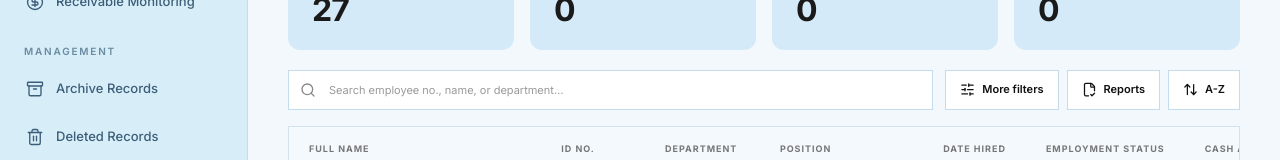
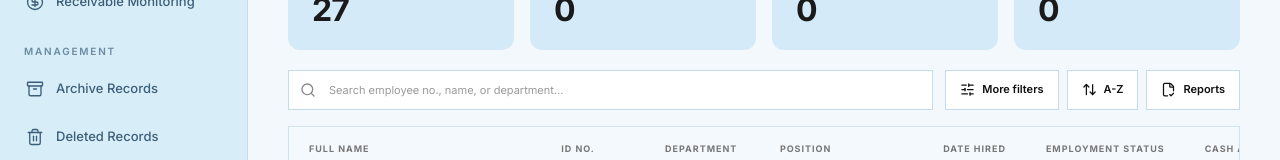
Before and after one commit to seven-err/oasis, a React (Vite) app in the folder frontend/: page / in a window 1280 px wide. Both pictures are taken after a click on the button "Employee Alphalist". Shown: the part 327-487 px from the top of the page. Built offline with nearby package versions, Linux system fonts and the light colour scheme.

Commit message:
updated report placement

```diff
--- a/frontend/src/App.tsx
+++ b/frontend/src/App.tsx
@@ -779,7 +779,7 @@ function App() {
           </div>
         </header>
 
-        <main key={page} className="page-view-enter mx-auto w-full max-w-[1600px] overflow-x-hidden px-4 py-6 sm:px-5 sm:py-8 md:px-8 lg:px-10 lg:py-10">
+        <main key={page} className="page-view-enter mx-auto w-full max-w-[1600px] overflow-x-clip px-4 py-6 sm:px-5 sm:py-8 md:px-8 lg:px-10 lg:py-10">
           <PageHeading page={page} onAdd={requestAdd} />
           {page === "dashboard" && (
             <Dashboard
@@ -1558,9 +1558,6 @@ function RegisterTools({
         <button type="button" className="secondary-btn w-full sm:w-auto" aria-expanded={showFilters} aria-controls="employee-filter-panel" onClick={() => setShowFilters((visible) => !visible)}>
           <SlidersHorizontal size={15} /> {showFilters ? "Hide filters" : "More filters"}
         </button>
-        <button type="button" className="secondary-btn w-full sm:w-auto" aria-expanded={showReports} aria-controls="employee-report-panel" onClick={() => setShowReports((visible) => !visible)}>
-          <FileCheck2 size={15} /> Reports
-        </button>
       <button
         type="button"
         onClick={onToggleSort}
@@ -1569,6 +1566,9 @@ function RegisterTools({
       >
         <ArrowUpDown size={15} /> {sortDirection === "asc" ? "A-Z" : "Z-A"}
       </button>
+        <button type="button" className="secondary-btn w-full sm:w-auto" aria-expanded={showReports} aria-controls="employee-report-panel" onClick={() => setShowReports((visible) => !visible)}>
+          <FileCheck2 size={15} /> Reports
+        </button>
       </div>
     </div>
     {showFilters && (
@@ -1627,7 +1627,7 @@ export function EmployeeRegister({
     { label: "Contractual", icon: Users },
   ] as const;
   return (
-    <div className="w-full max-w-full space-y-5 overflow-x-hidden">
+    <div className="w-full max-w-full space-y-5 overflow-x-clip">
       <SummaryStatCards
         items={[
           {
--- a/frontend/src/index.css
+++ b/frontend/src/index.css
@@ -1,5 +1,23 @@
 @import url("https://fonts.googleapis.com/css2?family=Inter:wght@400;500;600;700&display=swap");
 @import "tailwindcss";
+
+@layer base {
+  @media screen {
+    html,
+    body,
+    .oasis-content,
+    main.page-view-enter {
+      scrollbar-width: none;
+    }
+
+    html::-webkit-scrollbar,
+    body::-webkit-scrollbar,
+    .oasis-content::-webkit-scrollbar,
+    main.page-view-enter::-webkit-scrollbar {
+      display: none;
+    }
+  }
+}
 
 @page {
   size: portrait;
--- a/frontend/src/modules/checks/CheckMonitoring.tsx
+++ b/frontend/src/modules/checks/CheckMonitoring.tsx
@@ -39,7 +39,7 @@ export function CheckMonitoring({ notify, createSignal = 0, initialRecordId, onR
       : undefined;
 
   const renderView = (content?: ReactNode) => (
-    <div className="w-full max-w-full overflow-x-hidden">
+    <div className="w-full max-w-full overflow-x-clip">
       <div hidden={view.mode !== "register"} className="record-view-enter">
         <CheckRegister
           records={records}
--- a/frontend/src/modules/checks/CheckRegister.tsx
+++ b/frontend/src/modules/checks/CheckRegister.tsx
@@ -194,7 +194,7 @@ export function CheckRegister({
     ) : null;
 
   return (
-    <div className="w-full max-w-full space-y-5 overflow-x-hidden">
+    <div className="w-full max-w-full space-y-5 overflow-x-clip">
       {deleting && (
         <DeleteConfirmationDialog
           recordLabel={`Check ${deleting.checkNumber}`}
@@ -268,9 +268,6 @@ export function CheckRegister({
                 <SlidersHorizontal size={15} />
                 {showFilters ? "Hide filters" : "More filters"}
               </button>
-              <button type="button" onClick={onOpenReports} className="secondary-btn w-full sm:w-auto">
-                <FileCheck2 size={15} /> Reports
-              </button>
               <button
                 className="secondary-btn w-full sm:w-auto"
                 type="button"
@@ -282,6 +279,9 @@ export function CheckRegister({
               >
                 <ArrowUpDown size={15} />
                 {sort.key === "payeeName" && sort.direction === "desc" ? "Z-A" : "A-Z"}
+              </button>
+              <button type="button" onClick={onOpenReports} className="secondary-btn w-full sm:w-auto">
+                <FileCheck2 size={15} /> Reports
               </button>
             </div>
           </div>
--- a/frontend/src/modules/payables/PayableMonitoring.tsx
+++ b/frontend/src/modules/payables/PayableMonitoring.tsx
@@ -44,7 +44,7 @@ export function PayableMonitoring({
       : undefined;
 
   const renderView = (content?: ReactNode) => (
-    <div className="w-full max-w-full overflow-x-hidden">
+    <div className="w-full max-w-full overflow-x-clip">
       <div hidden={view.mode !== "register"} className="record-view-enter">
         <PayableRegister
           records={records}
--- a/frontend/src/modules/payables/PayableRegister.tsx
+++ b/frontend/src/modules/payables/PayableRegister.tsx
@@ -239,7 +239,7 @@ export function PayableRegister({
     ) : null;
 
   return (
-    <div className="w-full max-w-full space-y-5 overflow-x-hidden">
+    <div className="w-full max-w-full space-y-5 overflow-x-clip">
       {deleting && (
         <DeleteConfirmationDialog
           recordLabel={`Payable ${deleting.invoiceNumber}`}
@@ -402,9 +402,6 @@ export function PayableRegister({
                 <SlidersHorizontal size={15} />
                 {showFilters ? "Hide filters" : "More filters"}
               </button>
-              <button type="button" onClick={onOpenReports} className="secondary-btn w-full sm:w-auto">
-                <FileText size={15} /> Reports
-              </button>
               {user.permissions.manageCategories && (
                 <button type="button" onClick={() => setShowCategories((visible) => !visible)} className="secondary-btn w-full sm:w-auto">
                   Categories
@@ -421,6 +418,9 @@ export function PayableRegister({
               >
                 <ArrowUpDown size={15} />
                 {sort.key === "payeeName" && sort.direction === "desc" ? "Z-A" : "A-Z"}
+              </button>
+              <button type="button" onClick={onOpenReports} className="secondary-btn w-full sm:w-auto">
+                <FileText size={15} /> Reports
               </button>
             </div>
           </div>
--- a/frontend/src/modules/receivables/ReceivableMonitoring.tsx
+++ b/frontend/src/modules/receivables/ReceivableMonitoring.tsx
@@ -44,7 +44,7 @@ export function ReceivableMonitoring({
       : undefined;
 
   const renderView = (content?: ReactNode) => (
-    <div className="w-full max-w-full overflow-x-hidden">
+    <div className="w-full max-w-full overflow-x-clip">
       <div hidden={view.mode !== "register"} className="record-view-enter">
         <ReceivableRegister
           records={records}
--- a/frontend/src/modules/receivables/ReceivableRegister.tsx
+++ b/frontend/src/modules/receivables/ReceivableRegister.tsx
@@ -354,7 +354,7 @@ export function ReceivableRegister({
   );
 
   return (
-    <div className="w-full max-w-full space-y-5 overflow-x-hidden">
+    <div className="w-full max-w-full space-y-5 overflow-x-clip">
       {deleting && (
         <DeleteConfirmationDialog
           recordLabel={`Receivable ${deleting.invoiceNumber}`}
@@ -439,9 +439,6 @@ export function ReceivableRegister({
                 <SlidersHorizontal size={15} />
                 {showFilters ? "Hide filters" : "More filters"}
               </button>
-              <button type="button" onClick={onOpenReports} className="secondary-btn w-full sm:w-auto">
-                <FileText size={15} /> Reports
-              </button>
               <button
                 className="secondary-btn w-full sm:w-auto"
                 type="button"
@@ -453,6 +450,9 @@ export function ReceivableRegister({
               >
                 <ArrowUpDown size={15} />
                 {sort.key === "customerName" && sort.direction === "desc" ? "Z-A" : "A-Z"}
+              </button>
+              <button type="button" onClick={onOpenReports} className="secondary-btn w-full sm:w-auto">
+                <FileText size={15} /> Reports
               </button>
             </div>
           </div>
```
